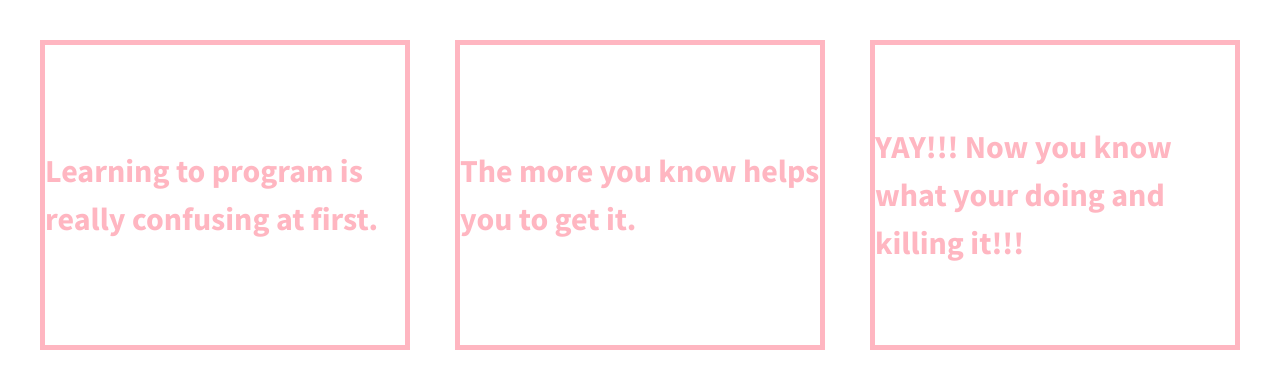
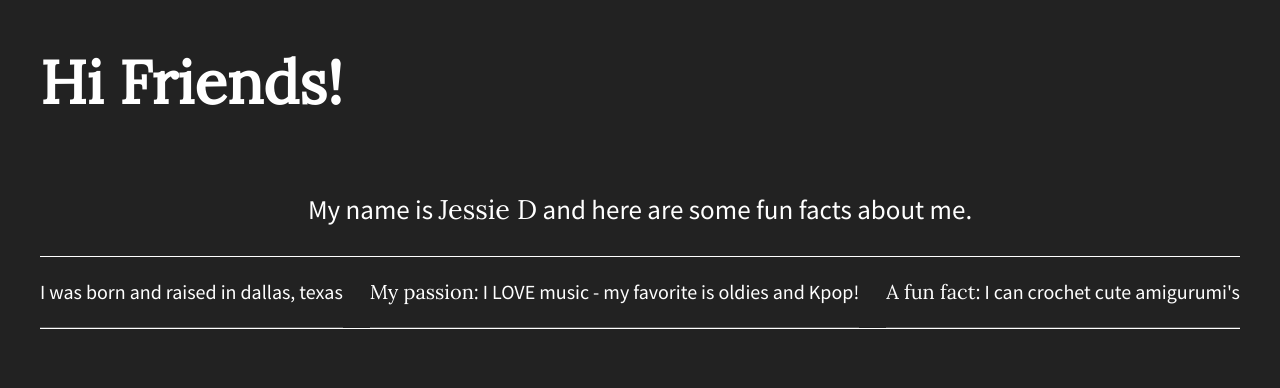
Before and after one commit to jesdominguez/divs-flexbox, a plain HTML site: page index.html in a window 1280 px wide. Drawn offline with nearby package versions, Linux system fonts and the light colour scheme.

Commit message:
Added new information

```diff
--- a/css/main.css
+++ b/css/main.css
@@ -11,7 +11,7 @@
    ========================================================================== */
 
 html {
-    color: #222;
+    color: lightpink;
     font-size: 1em;
     line-height: 1.4;
 }
@@ -95,39 +95,71 @@ textarea {
    Author's custom styles
    ========================================================================== */
 
-
    html {
-  background-color: #fff;
+    background-color: #222;
     height: 100%;
+    width: 100%;
   }
 
   body {
     font-family: 'Source Sans Pro', sans-serif;
-  padding: 2em;
+    padding: 0em 2em;
     font-size: 1.25em;
-  height: 100%;
+    color: #fff;
+    display: flex;
+    justify-content: center;
   }
 
-.wrapper {
-  /*add display:flex and set justify-content to space-between*/
+  .flex-container {
+    display: flex;
+    flex-flow: row wrap;
     justify-content: space-between;
-  display: flex;
-  font-weight: 700;
+    max-width: 1200px;
   }
 
-.div-1, .div-2, .div-3 {
-  /*give the divs a width of 30%, add display:flex, set justify-content and align-items to center*/
-  align-items: center;
-  border: 5px solid lightpink;
-  color: lightpink;
-  display: flex;
-  line-height: 1.5em;
-  font-size: 1.6em;
-  justify-content: center;
-  height: 300px;
-  width: 30%;
+  p span {
+    font-family: 'Lora', sans-serif;
   }
 
+  header,
+  footer {
+    width: 100%;
+    display: flex;
+    justify-content: flex-start;
+  }
+
+  header h1 {
+    font-family: 'Lora', sans-serif;
+    font-size: 3em;
+  }
+
+  main {
+    width: 100%;
+    display: flex;
+    justify-content: center;
+    border-bottom: 1px solid #fff;
+  }
+
+  main p {
+    font-size: 1.35em;
+  }
+
+  .flex-items {
+    display: flex;
+    justify-content: center;
+    align-items: center;
+    line-height: 1.5em;
+    font-size: 1em;
+    border-bottom: 1px solid #555;
+  }
+
+  footer {
+    border-top: 1px solid #fff;
+  }
+
+  footer i {
+    padding: 30px 20px 0 0;
+  }
 
 
 
--- a/index.html
+++ b/index.html
@@ -13,27 +13,30 @@
         <link rel="stylesheet" href="css/normalize.css">
         <link rel="stylesheet" href="css/main.css">
         <script src="js/vendor/modernizr-2.8.3.min.js"></script>
-        <link href='http://fonts.googleapis.com/css?family=Lora:700' rel='stylesheet' type='text/css'>
-        <link href='http://fonts.googleapis.com/css?family=Source+Sans+Pro:400,700' rel='stylesheet' type='text/css'>
+        <link href="https://fonts.googleapis.com/css?family=Lora|Source+Sans+Pro:400,700" rel="stylesheet">
     </head>
     <body>
-        <!--[if lt IE 8]>
-            <p class="browserupgrade">You are using an <strong>outdated</strong> browser. Please <a href="http://browsehappy.com/">upgrade your browser</a> to improve your experience.</p>
-        <![endif]-->
-
-        <section class="wrapper">
-            <div class="div-1">
-
-                <p>Learning to program is really confusing at first.</p>
+        <section class="flex-container">
+            <header>
+                <h1>Hi Friends!</h1>
+            </header>
+            <main>
+                <p>My name is <span> Jessie D</span> and here are some fun facts about me.</p>
+            </main>
+            <div id="div-1" class="flex-items">
+                <p>I was born and raised in dallas, texas</p>
             </div>
-            <div class="div-2">
-
-                <p>The more you know helps you to get it.</p>
+            <div id="div-2" class="flex-items">
+                <p><span>My passion:</span> I LOVE music - my favorite is oldies and Kpop!
             </div>
-            <div class="div-3">
-
-                <p>YAY!!! Now you know what your doing and killing it!!!</p>
+            <div id="div-3" class="flex-items">
+                <p><span>A fun fact:</span> I can crochet cute amigurumi's </p>
             </div>
+            <footer>
+                <i class="fab fa-twitter"></i>
+                <i class="fab fa-linkedin"></i>
+                <i class="fab fa-pinterest"></i>
+            </footer>
         </section>
 
         <script src="https://ajax.googleapis.com/ajax/libs/jquery/1.11.3/jquery.min.js"></script>
```
Lines whose indentation alone changed are shown as unchanged.
